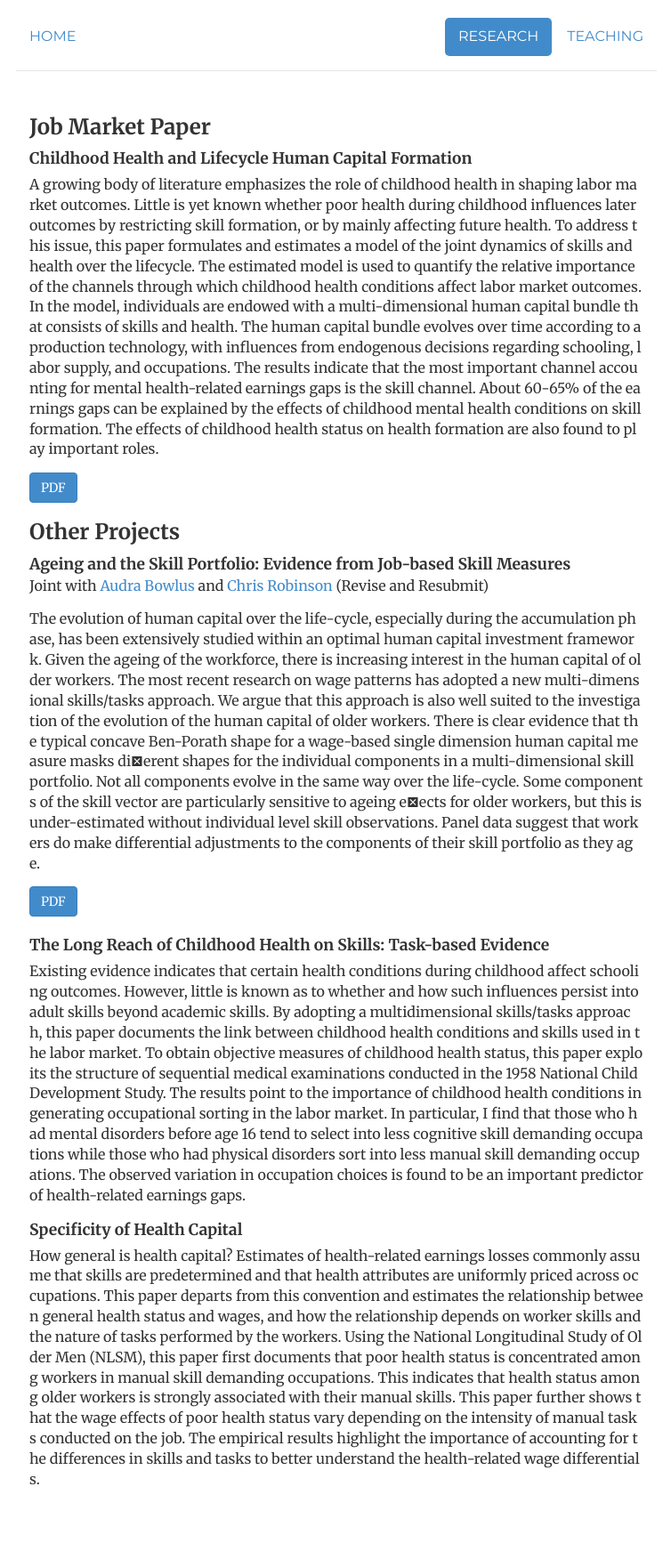
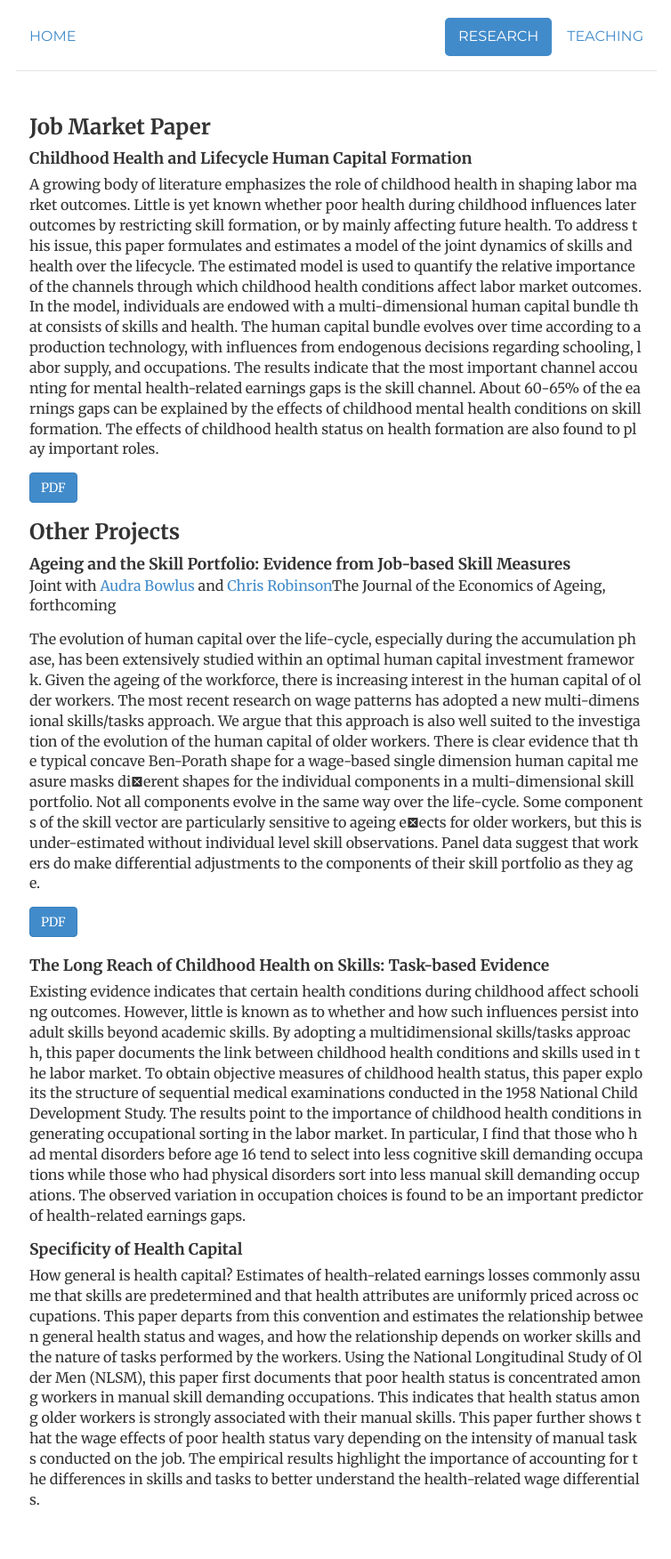
Before and after one commit to morihiroaki/morihiroaki.github.io, a Jekyll site: the page built from research.html, in a window 1280 px wide. Shown: the whole page at 89% size, without its empty margins (262-1016 px from the left). Built offline with Jekyll 4.4.1, drawn with Linux system fonts in a browser that asks for light colours; before the commit the page ends 1729 px from its top, so only the background shows below that.

Commit message:
Update research.html

```diff
--- a/research.html
+++ b/research.html
@@ -32,7 +32,7 @@ roles.
 <h3>Other Projects</h3>
 <div class='span10 offset1'>
 <div class='pTitle'> Ageing and the Skill Portfolio: Evidence from Job-based Skill Measures</div>
-<p> Joint with <a href="http://economics.uwo.ca/people/faculty/bowlus.html">Audra Bowlus</a> and <a href="http://economics.uwo.ca/people/faculty/robinson.html">Chris Robinson</a> (Revise and Resubmit)</p>
+<p> Joint with <a href="http://economics.uwo.ca/people/faculty/bowlus.html">Audra Bowlus</a> and <a href="http://economics.uwo.ca/people/faculty/robinson.html">Chris Robinson</a>The Journal of the Economics of Ageing, forthcoming</p>
 <div class='pAbstract'>
 The evolution of human capital over the life-cycle, especially during the accumulation phase, has
 been extensively studied within an optimal human capital investment framework. Given the ageing
```
